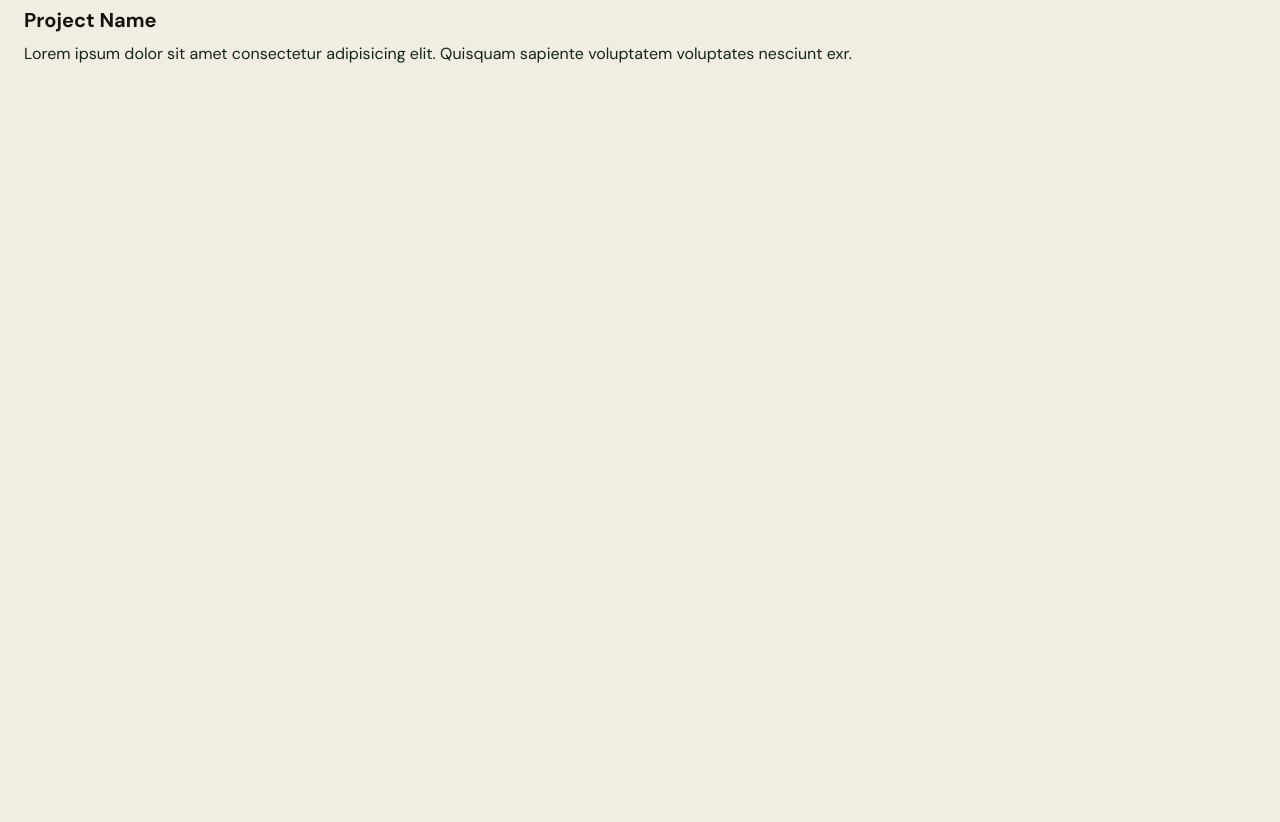
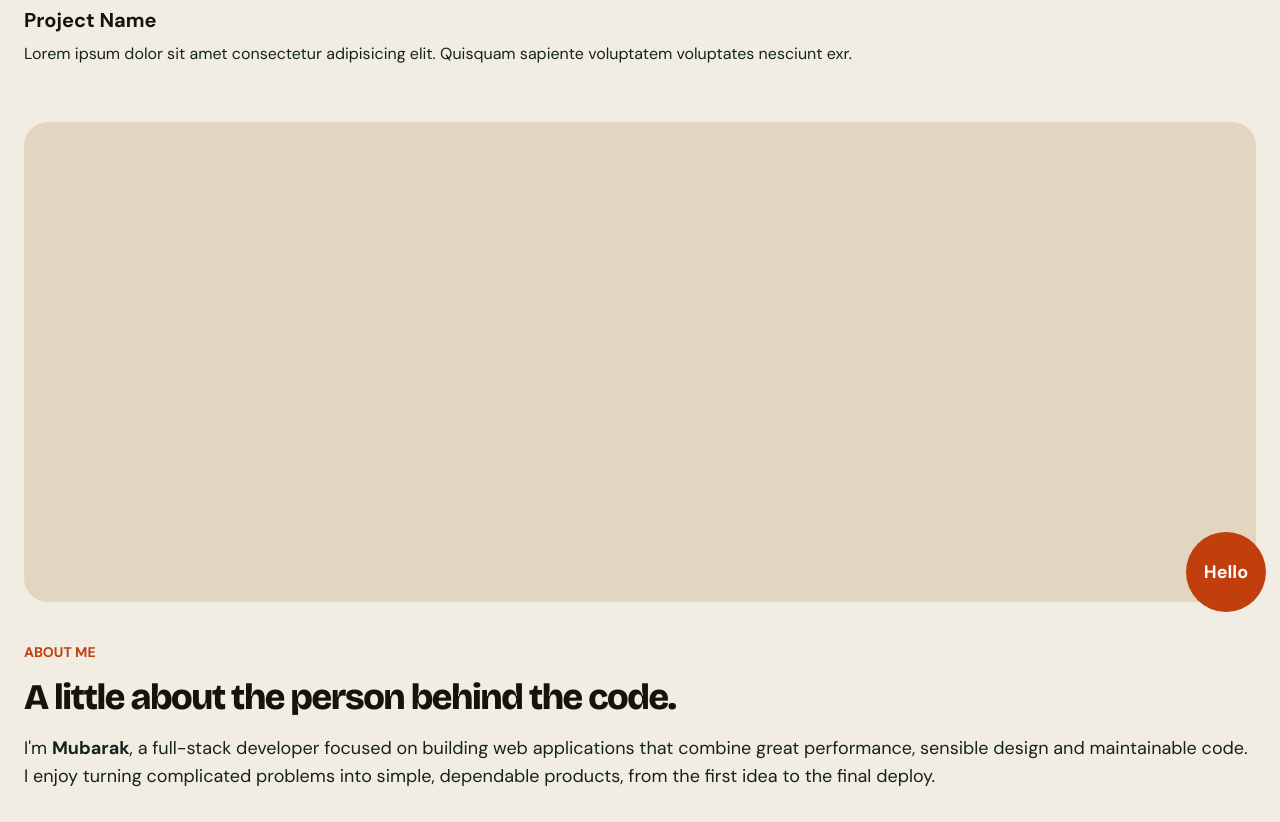
Before and after one commit to MubarakAfolabi/my-portfolio, a Next.js app: page / in a window 1280 px wide. Shown: the part 2224-3046 px from the top of the page. Before the commit the page ends 2322 px from the top, so only its background shows below. Built offline with nearby package versions, Linux system fonts and the light colour scheme.

Commit message:
Add AboutMe component to Home

```diff
--- a/app/page.tsx
+++ b/app/page.tsx
@@ -1,3 +1,4 @@
+import AboutMe from "@/component/home/AboutMe";
 import Hero from "@/component/home/Hero";
 import SelectedWork from "@/component/home/SelectedWork";
 import SkillsStrip from "@/component/home/SkillsStrip";
@@ -8,6 +9,7 @@ export default function Home() {
       <Hero />
       <SkillsStrip />
       <SelectedWork />
+      <AboutMe />
     </main>
   );
 }
--- /dev/null
+++ b/component/home/AboutMe.tsx
@@ -0,0 +1,23 @@
+export default function AboutMe() {
+  return (
+    <section className="flex flex-col gap-10 px-6">
+      <div className="relative bg-[hsl(38,38%,82%)] h-120 w-full rounded-lg">
+        <div className="absolute -right-2.5 -bottom-2.5 flex items-center justify-center bg-primary text-primary-foreground text-lg font-semibold h-20 w-20 rounded-full">
+          Hello
+        </div>
+      </div>
+
+      <div className="flex flex-col gap-4">
+        <div className="text-primary text-sm font-semibold">ABOUT ME</div>
+        <h1 className="text-4xl">A little about the person behind the code.</h1>
+        <p className="text-secondary text-lg">
+          I'm <span className="font-semibold">Mubarak</span>, a full-stack
+          developer focused on building web applications that combine great
+          performance, sensible design and maintainable code. I enjoy turning
+          complicated problems into simple, dependable products, from the first
+          idea to the final deploy.
+        </p>
+      </div>
+    </section>
+  );
+}
```
